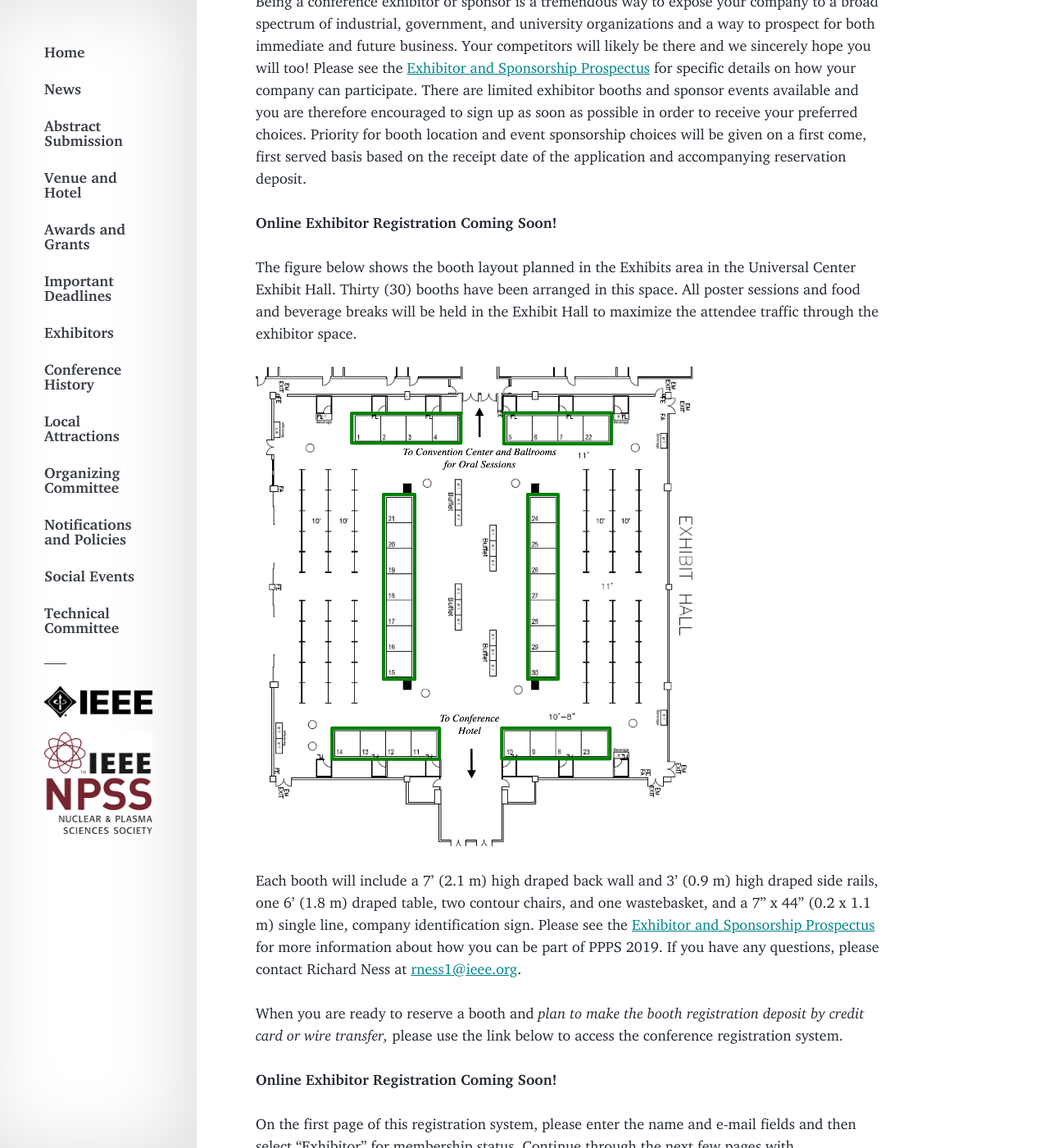
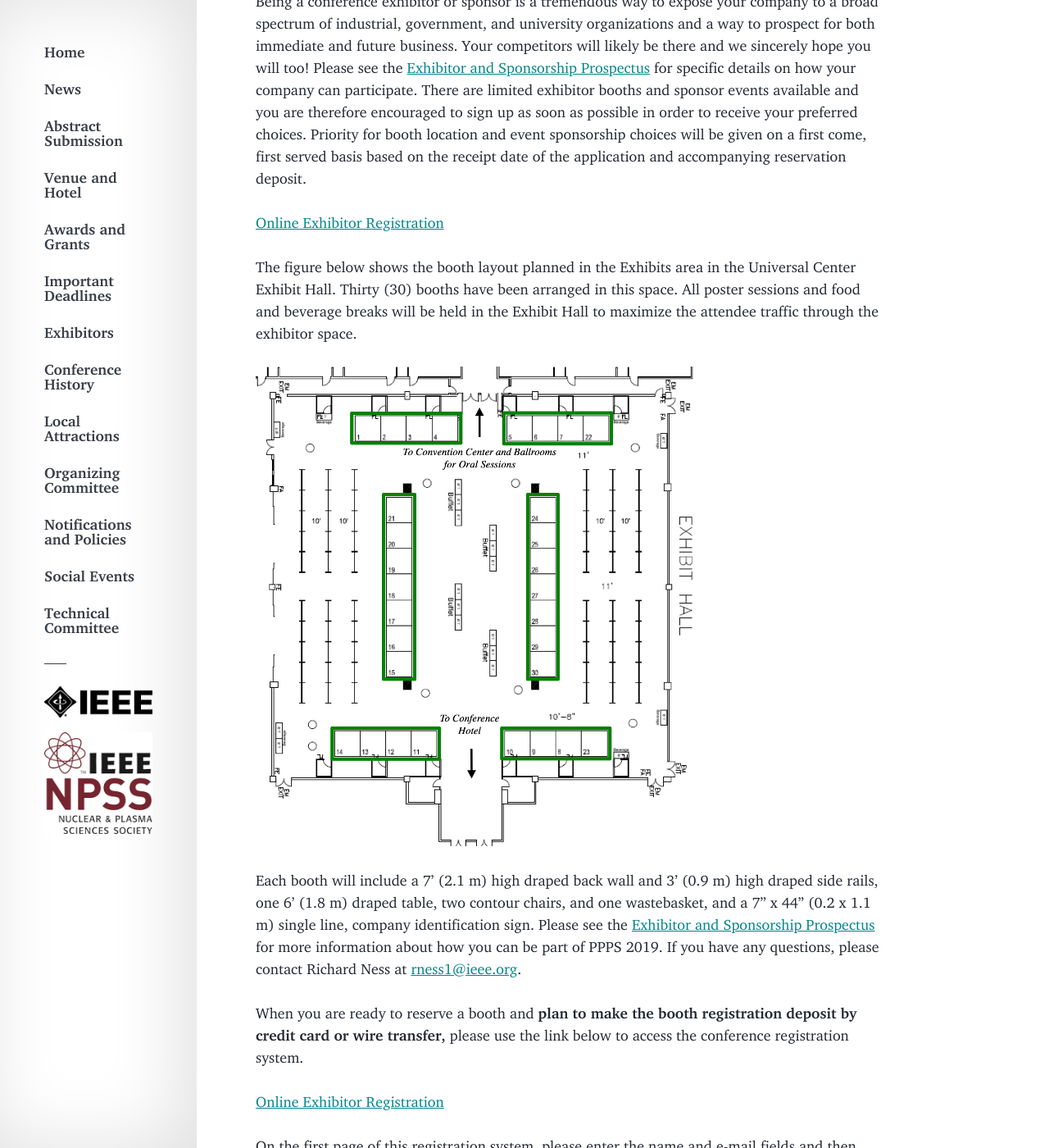
Before and after one commit to ppps2019/ppps2019.github.io, a Jekyll site: the page built from _info_articles/exhibitors.md, in a window 1280 px wide and 1400 px high, scrolled down 490 px. Shown: the whole window at 82% size. Built offline with Jekyll 4.4.1, drawn with Linux system fonts in a browser that asks for light colours; comment, search, counter and statistics services are not loaded.

Commit message:
update exhibitor link

```diff
--- a/_info_articles/exhibitors.md
+++ b/_info_articles/exhibitors.md
@@ -12,7 +12,7 @@ We are pleased to extend to you and your company the opportunity to exhibit and
 
 Being a conference exhibitor or sponsor is a tremendous way to expose your company to a broad spectrum of industrial, government, and university organizations and a way to prospect for both immediate and future business. Your competitors will likely be there and we sincerely hope you will too! Please see the [Exhibitor and Sponsorship Prospectus](/assets/exhibitor_prospectus.pdf) for specific details on how your company can participate. There are limited exhibitor booths and sponsor events available and you are therefore encouraged to sign up as soon as possible in order to receive your preferred choices. Priority for booth location and event sponsorship choices will be given on a first come, first served basis based on the receipt date of the application and accompanying reservation deposit.
 
-**Online Exhibitor Registration Coming Soon!**
+[Online Exhibitor Registration](http://www.cvent.com/d/9gqc5t/4W)
 
 The figure below shows the booth layout planned in the Exhibits area in the Universal Center Exhibit Hall. Thirty (30) booths have been arranged in this space. All poster sessions and food and beverage breaks will be held in the Exhibit Hall to maximize the attendee traffic through the exhibitor space.
 
@@ -21,10 +21,10 @@ The figure below shows the booth layout planned in the Exhibits area in the Univ
 Each booth will include a 7' (2.1 m) high draped back wall and 3' (0.9 m) high draped side rails, one 6' (1.8 m) draped table, two contour chairs, and one wastebasket, and a 7" x 44" (0.2 x 1.1 m) single line, company identification sign. Please see the [Exhibitor and Sponsorship Prospectus](/assets/exhibitor_prospectus.pdf) for more information about how you can be part of PPPS 2019. If you have any questions, please contact Richard Ness at [rness1@ieee.org](mailto:rness1@ieee.org).
 
 
-When you are ready to reserve a booth and _plan to make the booth registration deposit by credit card or wire transfer,_ please use the link below to access the conference registration system.
+When you are ready to reserve a booth and **plan to make the booth registration deposit by credit card or wire transfer,** please use the link below to access the conference registration system.
 
-**Online Exhibitor Registration Coming Soon!**
+[Online Exhibitor Registration](http://www.cvent.com/d/9gqc5t/4W)
 
 On the first page of this registration system, please enter the name and e-mail fields and then select “Exhibitor” for membership status. Continue through the next few pages with personal/contact information, IEEE policy acceptance, and registration questions. On the next page, you will have an option to purchase a conference banquet ticket for $25/person. Please be aware that the conference banquet will be on Thursday, June 27, 2019 which is after the exhibitor exhibition will close (on Wednesday, June 26). On the following page, please add the information for the second individual who will utilize the second complementary conference registration. Payment is then done on the next page to complete the registration.
 
-If you plan to reserve a booth and _intend to make the booth registration deposit payment by check,_ please fill out the form on the last page of the [exhibitor prospectus](/assets/exhibitor_prospectus.pdf) and forward that with the check to the address at the bottom of the form. Once again, please be aware that booth selection is done on a first come, first served basis determined by receipt of the registration information and the booth deposit payment.
+If you plan to reserve a booth and **intend to make the booth registration deposit payment by check,** please fill out the form on the last page of the [exhibitor prospectus](/assets/exhibitor_prospectus.pdf) and forward that with the check to the address at the bottom of the form. Once again, please be aware that booth selection is done on a first come, first served basis determined by receipt of the registration information and the booth deposit payment.
```
